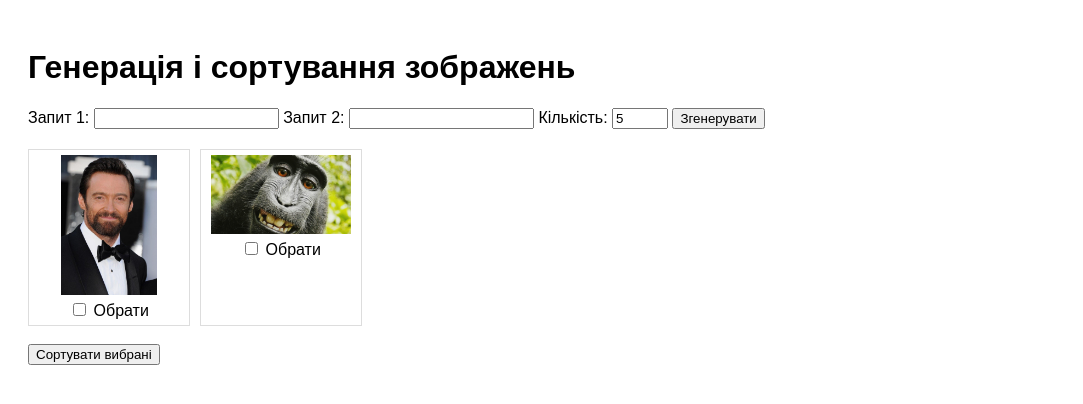
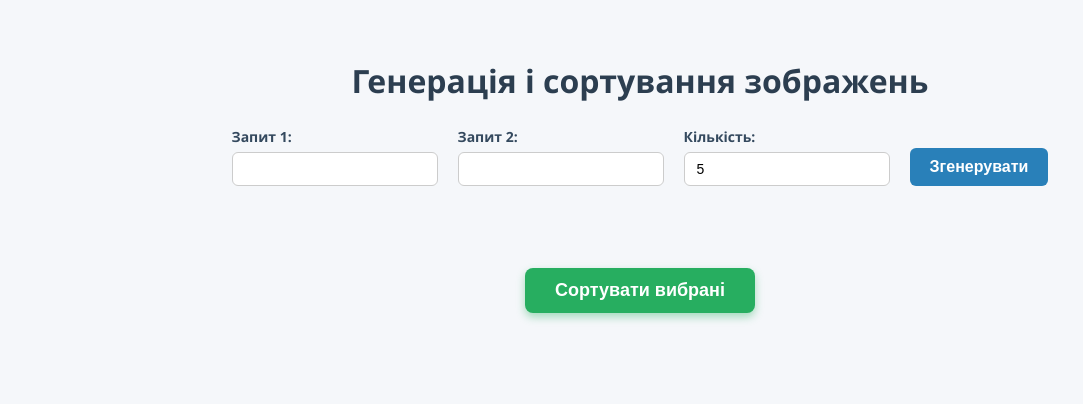
Before and after one commit to SwiterKLy/switerkly.github.io, a Flask app: page / in a window 1280 px wide. Shown: the top 404 px of the page, without its empty margins (0-1083 px from the left). Run offline with Flask 3, Linux system fonts and the light colour scheme.

Commit message:
Фотожаба

```diff
--- a/app.py
+++ b/app.py
@@ -1,49 +1,56 @@
 import os
 import shutil
+import time
+from io import BytesIO
+
 import requests
-from io import BytesIO
 from PIL import Image
 from flask import Flask, render_template, request, jsonify
-from duckduckgo_search import DDGS
+
 import torch
 import torch.nn as nn
 import torch.nn.functional as F
 import torchvision.transforms as transforms
+from duckduckgo_search import DDGS
+from torchvision.models import resnet50  # Импортировал, т.к. используешь в EmbeddingNet
 
-# --- Flask app
-app = Flask(__name__)
-
-# --- Шляхи до папок
+# --- Константы путей
 POSITIVE_FOLDER = 'static/images/Positive'
 NEGATIVE_FOLDER = 'static/images/Negative'
 GENERATED_FOLDER = 'static/generated_images'
 CUSTOM_FOLDER = 'saved/custom'
 
-# --- Створення папок
+# --- Создание папок, если их нет
 os.makedirs(POSITIVE_FOLDER, exist_ok=True)
 os.makedirs(NEGATIVE_FOLDER, exist_ok=True)
 os.makedirs(GENERATED_FOLDER, exist_ok=True)
 os.makedirs(CUSTOM_FOLDER, exist_ok=True)
 
-# --- Класи моделі
+# --- Инициализация Flask
+app = Flask(__name__)
+
+# --- Определение моделей
+
 class EmbeddingNet(nn.Module):
     def __init__(self):
-
         super(EmbeddingNet, self).__init__()
-
-        # Load a pre-trained ResNet50 model
-        resnet = resnet50()
-
-        # Freeze all layers except the last Convolution block
+        resnet = resnet50(pretrained=True)
         for name, param in resnet.named_parameters():
             if "layer4" not in name:
                 param.requires_grad = False
 
-        # Define the embedding network by adding a few dense layers
-        self.features = nn.Sequential(*list(resnet.children())[:-1])  # Exclude the last FC layer
+        self.features = nn.Sequential(*list(resnet.children())[:-1])
         self.flatten = nn.Flatten()
-        self.dense1 = nn.Sequential(nn.Linear(2048, 512), nn.ReLU(), SyncBatchNorm(512))
-        self.dense2 = nn.Sequential(nn.Linear(512, 256), nn.ReLU(), SyncBatchNorm(256))
+        self.dense1 = nn.Sequential(
+            nn.Linear(2048, 512),
+            nn.ReLU(),
+            nn.SyncBatchNorm(512)
+        )
+        self.dense2 = nn.Sequential(
+            nn.Linear(512, 256),
+            nn.ReLU(),
+            nn.SyncBatchNorm(256)
+        )
         self.output = nn.Linear(256, 256)
 
     def forward(self, x):
@@ -54,6 +61,7 @@ class EmbeddingNet(nn.Module):
         x = self.output(x)
         return x
 
+
 class DistanceLayer(nn.Module):
     def __init__(self):
         super(DistanceLayer, self).__init__()
@@ -63,6 +71,7 @@ class DistanceLayer(nn.Module):
         an_distance = F.pairwise_distance(anchor, negative, 2)
         return ap_distance, an_distance
 
+
 class TripletMarginLoss(nn.Module):
     def __init__(self, margin):
         super(TripletMarginLoss, self).__init__()
@@ -70,6 +79,7 @@ class TripletMarginLoss(nn.Module):
 
     def forward(self, ap_distance, an_distance):
         return F.relu(ap_distance - an_distance + self.margin).mean()
+
 
 class SiameseNetwork(nn.Module):
     def __init__(self, embedding_net):
@@ -81,33 +91,38 @@ class SiameseNetwork(nn.Module):
         embed2 = self.embedding_net(x2)
         return embed1, embed2
 
-# --- Пристрій
+
+# --- Устройство (CPU/GPU)
 device = torch.device("cuda" if torch.cuda.is_available() else "cpu")
 
-# --- Whitelist для безпечного завантаження
+# --- Безопасная загрузка модели (Whitelist)
 torch.serialization.add_safe_globals({
     'SiameseNetwork': SiameseNetwork,
     'EmbeddingNet': EmbeddingNet,
     'DistanceLayer': DistanceLayer
 })
 
-# --- Завантаження моделі
+# --- Загрузка модели
 model_path = 'Model.pth'
 model = torch.load(model_path, map_location=device, weights_only=False)
 model.to(device)
 model.eval()
 
-# --- Трансформації
+# --- Трансформации для входных изображений
 transform = transforms.Compose([
     transforms.Resize((200, 200)),
     transforms.ToTensor(),
     transforms.Normalize(mean=[0.5]*3, std=[0.5]*3)
 ])
 
+# --- Вспомогательные функции
+
 def preprocess_image(image: Image.Image):
+    """Применить трансформации и подготовить тензор"""
     return transform(image).unsqueeze(0).to(device)
 
 def calculate_similarity(img1: Image.Image, img2: Image.Image):
+    """Вычислить сходство между двумя изображениями через модель"""
     tensor1 = preprocess_image(img1)
     tensor2 = preprocess_image(img2)
     with torch.no_grad():
@@ -116,9 +131,8 @@ def calculate_similarity(img1: Image.Image, img2: Image.Image):
         similarity = 1 / (1 + dist)
     return similarity
 
-import time
-
 def download_images(query, max_images):
+    """Скачать изображения с DuckDuckGo по запросу"""
     imgs = []
     with DDGS() as ddgs:
         results = ddgs.images(query, max_results=max_images)
@@ -128,16 +142,37 @@ def download_images(query, max_images):
                 response = requests.get(url, timeout=5)
                 img = Image.open(BytesIO(response.content)).convert('RGB')
                 imgs.append(img)
-                time.sleep(1)  # ← додано паузу між завантаженнями
+                time.sleep(1)  # пауза для снижения нагрузки
             except Exception:
                 continue
     return imgs
 
+# --- Flask маршруты
 
 @app.route('/')
 def index():
     images = os.listdir(GENERATED_FOLDER)
     return render_template('index.html', images=images)
+
+def combine_images(img1: Image.Image, img2: Image.Image, final_size=(400, 200)) -> Image.Image:
+    """
+    Создать изображение final_size, поделённое пополам по ширине:
+    левая половина - img1, правая - img2.
+    Каждый из входных образов масштабируется в (final_width/2, final_height).
+    """
+    final_width, final_height = final_size
+    half_width = final_width // 2
+
+    # Масштабируем изображения к размеру половины итогового изображения
+    img1_resized = img1.resize((half_width, final_height), Image.Resampling.LANCZOS)
+    img2_resized = img2.resize((half_width, final_height), Image.Resampling.LANCZOS)
+
+    # Создаём новое изображение
+    combined = Image.new('RGB', final_size)
+    combined.paste(img1_resized, (0, 0))
+    combined.paste(img2_resized, (half_width, 0))
+
+    return combined
 
 @app.route('/generate', methods=['POST'])
 def generate():
@@ -146,7 +181,7 @@ def generate():
     target2 = data.get('target2')
     quantity = int(data.get('quantity', 5))
 
-    # Очистка папки
+    # Очистить папку GENERATED_FOLDER
     for f in os.listdir(GENERATED_FOLDER):
         os.remove(os.path.join(GENERATED_FOLDER, f))
 
@@ -159,20 +194,16 @@ def generate():
         for j, img2 in enumerate(imgs2):
             sim = calculate_similarity(img1, img2)
             if sim >= threshold:
-                name1 = f"{target1}_{i}.jpg"
-                path1 = os.path.join(GENERATED_FOLDER, name1)
-                if not os.path.exists(path1):
-                    img1.save(path1)
-                    saved_count += 1
-                name2 = f"{target2}_{j}.jpg"
-                path2 = os.path.join(GENERATED_FOLDER, name2)
-                if not os.path.exists(path2):
-                    img2.save(path2)
-                    saved_count += 1
+                combined_img = combine_images(img1, img2, final_size=(400, 200))
+                combined_name = f"{target1}_{i}_{target2}_{j}.jpg"
+                combined_path = os.path.join(GENERATED_FOLDER, combined_name)
+                combined_img.save(combined_path)
+                saved_count += 1
 
     if saved_count == 0:
         return jsonify({'message': 'Не знайдено схожих зображень для генерації.'}), 200
-    return jsonify({'message': f'Згенеровано {saved_count} зображень, схожих за запитами.'}), 200
+    return jsonify({'message': f'Згенеровано {saved_count} комбінованих зображень, схожих за запитами.'}), 200
+
 
 @app.route('/sort', methods=['POST'])
 def sort():
@@ -188,12 +219,14 @@ def sort():
         target_folder = os.path.join(CUSTOM_FOLDER, folder_path)
         os.makedirs(target_folder, exist_ok=True)
 
+    # Переместить выбранные изображения в целевую папку
     for img in selected_images:
         src = os.path.join(GENERATED_FOLDER, img)
         dst = os.path.join(target_folder, img)
         if os.path.exists(src):
             shutil.move(src, dst)
 
+    # Остальные изображения из GENERATED_FOLDER в Negative
     for img in os.listdir(GENERATED_FOLDER):
         src = os.path.join(GENERATED_FOLDER, img)
         dst = os.path.join(NEGATIVE_FOLDER, img)
@@ -201,5 +234,6 @@ def sort():
 
     return jsonify({'message': f'Зображення переміщено до {folder_path}'}), 200
 
+# --- Запуск приложения
 if __name__ == '__main__':
     app.run(debug=True)
--- /dev/null
+++ b/static/style.css
@@ -0,0 +1,133 @@
+/* Общие стили для страницы */
+body {
+    font-family: 'Segoe UI', Tahoma, Geneva, Verdana, sans-serif;
+    background-color: #f5f7fa;
+    color: #333;
+    padding: 30px;
+}
+
+/* Заголовок */
+h1 {
+    text-align: center;
+    margin-bottom: 25px;
+    color: #2c3e50;
+}
+
+/* Форма генерации */
+form#generateForm {
+    display: flex;
+    justify-content: center;
+    gap: 20px;
+    margin-bottom: 30px;
+}
+
+form#generateForm label {
+    display: flex;
+    flex-direction: column;
+    font-weight: 600;
+    font-size: 14px;
+    color: #34495e;
+}
+
+form#generateForm input[type="text"],
+form#generateForm input[type="number"] {
+    padding: 8px 12px;
+    margin-top: 6px;
+    border: 1.5px solid #ccc;
+    border-radius: 6px;
+    font-size: 14px;
+    width: 180px;
+    transition: border-color 0.3s ease;
+}
+
+form#generateForm input[type="text"]:focus,
+form#generateForm input[type="number"]:focus {
+    border-color: #2980b9;
+    outline: none;
+}
+
+/* Кнопка генерации */
+form#generateForm button {
+    background-color: #2980b9;
+    color: white;
+    border: none;
+    border-radius: 6px;
+    padding: 10px 20px;
+    font-weight: 600;
+    font-size: 16px;
+    cursor: pointer;
+    transition: background-color 0.3s ease;
+    align-self: flex-end;
+}
+
+form#generateForm button:hover {
+    background-color: #1c5980;
+}
+
+/* Контейнер с изображениями */
+.image-container {
+    display: flex;
+    flex-wrap: wrap;
+    gap: 15px;
+    justify-content: center;
+}
+
+/* Окно с изображением */
+.image-box {
+    border: 1px solid #ddd;
+    padding: 12px;
+    text-align: center;
+    width: 260px;        /* ширина увеличена */
+    height: 280px;       /* высота увеличена */
+    box-sizing: border-box;
+    display: flex;
+    flex-direction: column;
+    justify-content: center;
+    align-items: center;
+    background: #fafafa;
+    border-radius: 10px;
+    box-shadow: 0 4px 10px rgba(0,0,0,0.15);
+}
+
+.image-box img {
+    max-width: 240px;    /* максимальная ширина увеличена */
+    max-height: 240px;   /* максимальная высота увеличена */
+    object-fit: contain;
+    margin-bottom: 12px;
+    border-radius: 8px;
+    background: white;
+    box-shadow: 0 3px 8px rgba(0,0,0,0.2);
+}
+
+
+
+.image-box:hover {
+    box-shadow: 0 6px 15px rgba(41, 128, 185, 0.4);
+}
+
+/* Чекбокс с меткой */
+.image-box label {
+    font-size: 13px;
+    color: #34495e;
+    user-select: none;
+}
+
+/* Кнопка сортировки */
+#sortBtn {
+    display: block;
+    margin: 30px auto 0;
+    background-color: #27ae60;
+    color: white;
+    border: none;
+    border-radius: 8px;
+    padding: 12px 30px;
+    font-size: 18px;
+    font-weight: 700;
+    cursor: pointer;
+    transition: background-color 0.3s ease;
+    box-shadow: 0 4px 8px rgba(39, 174, 96, 0.4);
+}
+
+#sortBtn:hover {
+    background-color: #1e8449;
+}
--- a/templates/index.html
+++ b/templates/index.html
@@ -1,25 +1,9 @@
 <!DOCTYPE html>
 <html lang="uk">
 <head>
+    <link rel="stylesheet" href="{{ url_for('static', filename='style.css') }}">
     <meta charset="UTF-8" />
     <title>Генерація і сортування зображень</title>
-    <style>
-        body { font-family: Arial, sans-serif; padding: 20px; }
-        form { margin-bottom: 20px; }
-        .image-container { display: flex; flex-wrap: wrap; gap: 10px; }
-        .image-box {
-            border: 1px solid #ddd;
-            padding: 5px;
-            text-align: center;
-            width: 150px;
-        }
-        .image-box img {
-            max-width: 140px;
-            max-height: 140px;
-            display: block;
-            margin: 0 auto 5px;
-        }
-    </style>
 </head>
 <body>
     <h1>Генерація і сортування зображень</h1>
```
Also changed, not shown: static/generated_images/Actor_0.jpg (deleted), static/generated_images/Monkey_0.jpg (deleted).
